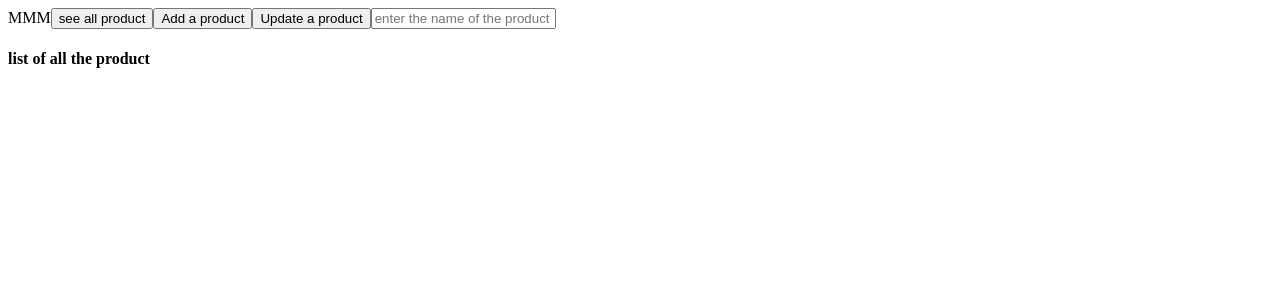
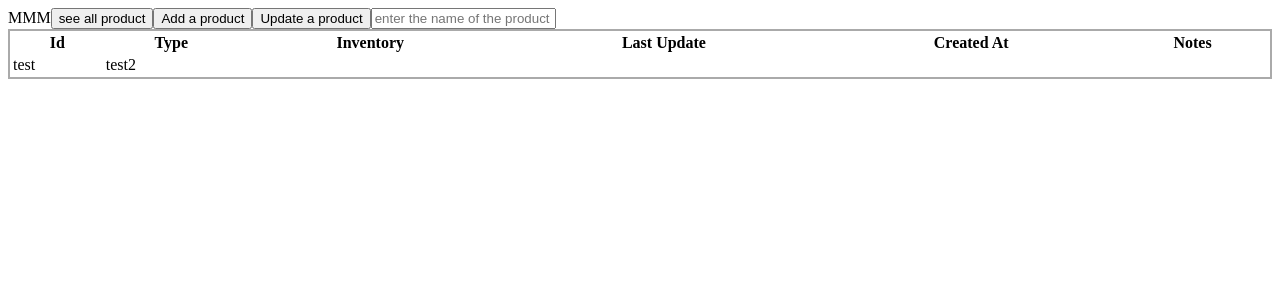
Before and after one commit to Team-3M/StockZero, a React app: page / in a window 1280 px wide. Shown: the top 300 px of the page. Built offline with nearby package versions, Linux system fonts and the light colour scheme; the HTML template or start-up script is replaced by a standard one.

Commit message:
homepage display

```diff
--- a/react-client/src/components/Homepage.jsx
+++ b/react-client/src/components/Homepage.jsx
@@ -4,24 +4,35 @@ var Homepage = () => (
 	<div>
 		<div>
 
-			<table style="width:100%">
-				<tr>
-					<th>Company</th>
-					<th>Contact</th>
-					<th>Country</th>
-				</tr>
-				<tr>
-					<td>Alfreds Futterkiste</td>
-					<td>Maria Anders</td>
-					<td>Germany</td>
-				</tr>
-				<tr>
-					<td>Centro comercial Moctezuma</td>
-					<td>Francisco Chang</td>
-					<td>Mexico</td>
-				</tr>
-			</table>
+		<table className='table' style={{"borderWidth":"2px", 'borderColor':"#aaaaaa", 'borderStyle':'solid'}} width={'100%'}>
+
+
+                <thead>
+                <tr >
+
+                    <th>Id</th>
+                    <th>Type</th>
+                    <th>Inventory</th>
+                    <th>Last Update</th>
+                    <th>Created At</th>
+					<th>Notes</th>
+                </tr>
+                </thead>
+                <tbody>
+
+                    <tr>
+                        <td>test</td>
+                        <td>test2</td>
+                        <td></td>
+                        <td></td>
+                        <td></td>
+                    </tr>
+
+                </tbody>
+            </table>
 
 		</div>
 	</div>
 )
+
+export default Homepage
--- a/react-client/src/index.jsx
+++ b/react-client/src/index.jsx
@@ -7,6 +7,7 @@ import Feed from './components/Feed.jsx';
 import Productlist from './components/Productlist.jsx'
 import Create from './components/Create.jsx'
 import Update from './components/Update.jsx'
+import Homepage from './components/Homepage.jsx'
 import axios from 'axios'
 import { create } from 'underscore';
 
@@ -23,7 +24,12 @@ class App extends React.Component {
 		this.renderView = this.renderView.bind(this)
 		this.changeView = this.changeView.bind(this);
 	}
+componentDidMount (){
+this.setState({
+	page: 'pageHome'
+})
 
+}
 
 	changeView(view) {
 		this.setState({
@@ -38,7 +44,10 @@ class App extends React.Component {
 		else if (page === 'pageCreate') {
 			return <Create />
 		} else if (page==='pageUpdate')
-			return <Update />
+			{return <Update />}
+			else if (page ==='pageHome'){
+				return <Homepage />
+			}
 	}
 	render() {
 		return (
```
Also changed, not shown: 1 other file (tests, documents, lock files or other folders).
